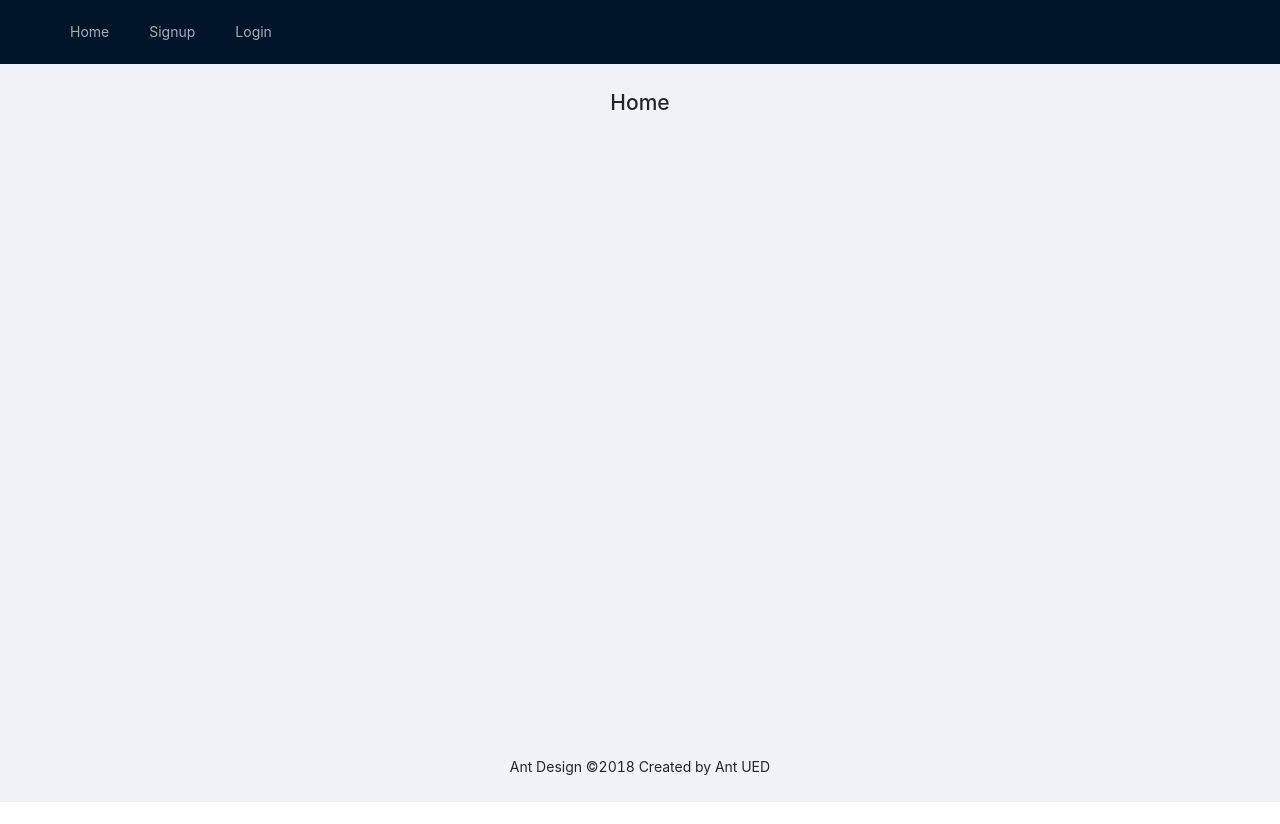
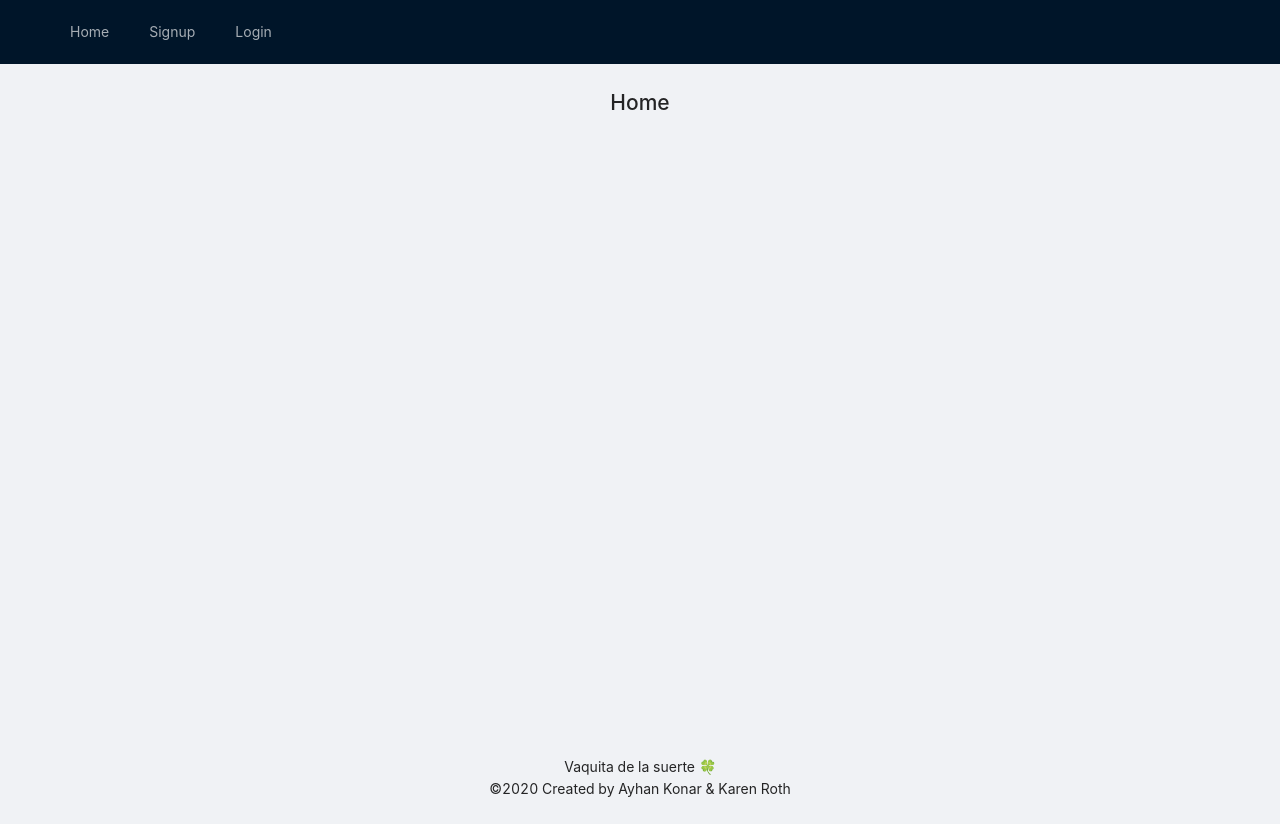
Before and after one commit to ayhankonar/Vaquita, a React (Create React App) app in the folder frontend/: page / in a window 1280 px wide. Before the commit the page ends 802 px from the top, so only its background shows below. Built offline with nearby package versions, Linux system fonts and the light colour scheme; no server answers.

Commit message:
footer ok

```diff
--- a/frontend/src/components/LayoutApp.js
+++ b/frontend/src/components/LayoutApp.js
@@ -55,7 +55,7 @@ const LayoutApp = ({ children }) => {
       <Content style={{ padding: '0 50px', minHeight: 'calc(100vh - 153.6px)' }}>
         <div className="site-layout-content">{children}</div>
       </Content>
-      <Footer style={{ textAlign: 'center' }}>Ant Design ©2018 Created by Ant UED</Footer>
+      <Footer style={{ textAlign: 'center' }}>Vaquita de la suerte 🍀 <br/> ©2020 Created by Ayhan Konar & Karen Roth</Footer>
     </Layout>
   )
 }
```
